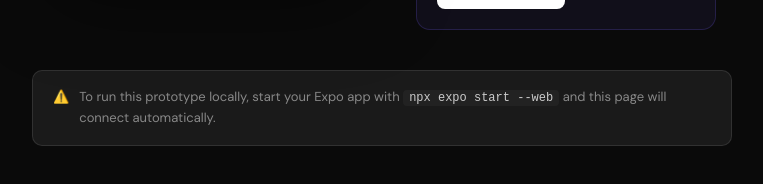
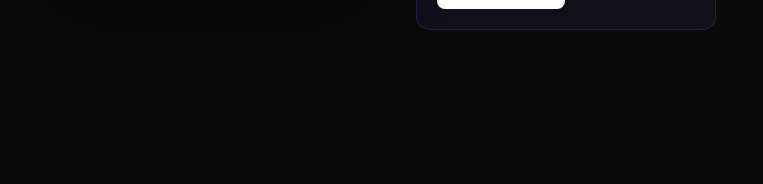
Before and after one commit to Solo165/fuelsync-web, a React (Vite) app: page /prototype in a window 1280 px wide. Shown: the part 1142-1326 px from the top of the page, without its empty margins (258-1021 px from the left). After the commit the page ends 1252 px from the top, so only its background shows below. Built offline with nearby package versions, Linux system fonts and the light colour scheme.

Commit message:
fix prototype URL and sizing

```diff
--- a/src/pages/Prototype.jsx
+++ b/src/pages/Prototype.jsx
@@ -3,8 +3,6 @@
 
 export default function Prototype() {
   const [loaded, setLoaded] = useState(false)
-
-
   const EXPO_URL = 'https://fuelsync-prototype.vercel.app'
 
   return (
@@ -25,7 +23,6 @@
       </div>
 
       <div className="phone-wrap">
-        {/* Phone shell */}
         <div className="phone">
           <div className="phone-notch" />
           <div className="phone-screen">
@@ -38,18 +35,18 @@
             <iframe
               src={EXPO_URL}
               title="FuelSync Prototype"
-              className={`phone-iframe ${loaded ? 'visible' : ''}`}
               onLoad={() => setLoaded(true)}
               allow="accelerometer; camera; gyroscope; microphone"
               style={{
                 width: '390px',
                 height: '844px',
                 border: 'none',
-                transform: 'scale(0.48)',
-                transformOrigin: 'top left',
+                transform: 'scale(0.735)',
+                transformOrigin: 'top center',
                 position: 'absolute',
                 top: 0,
-                left: 0,
+                left: '50%',
+                marginLeft: '-195px',
                 opacity: loaded ? 1 : 0,
                 transition: 'opacity 0.4s'
               }}
@@ -58,7 +55,6 @@
           <div className="phone-home-bar" />
         </div>
 
-        {/* Side notes */}
         <div className="proto-notes">
           <div className="note-card">
             <div className="note-icon">👆</div>
@@ -82,14 +78,6 @@
           </div>
         </div>
       </div>
-
-      <div className="proto-footer-note">
-        <span>⚠️</span>
-        <span>
-          To run this prototype locally, start your Expo app with{' '}
-          <code>npx expo start --web</code> and this page will connect automatically.
-        </span>
-      </div>
     </div>
   )
 }
```
